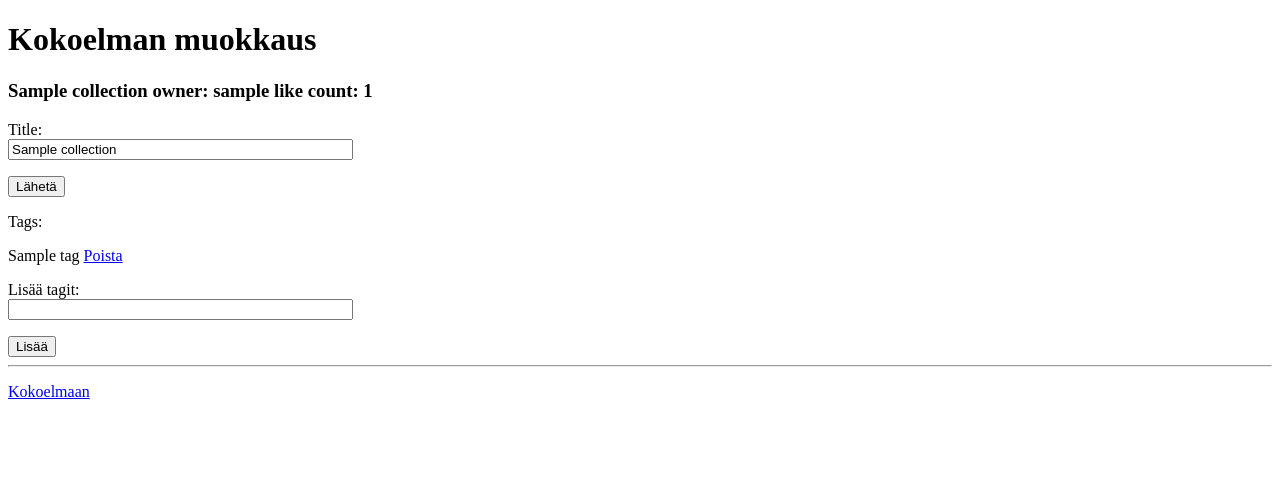
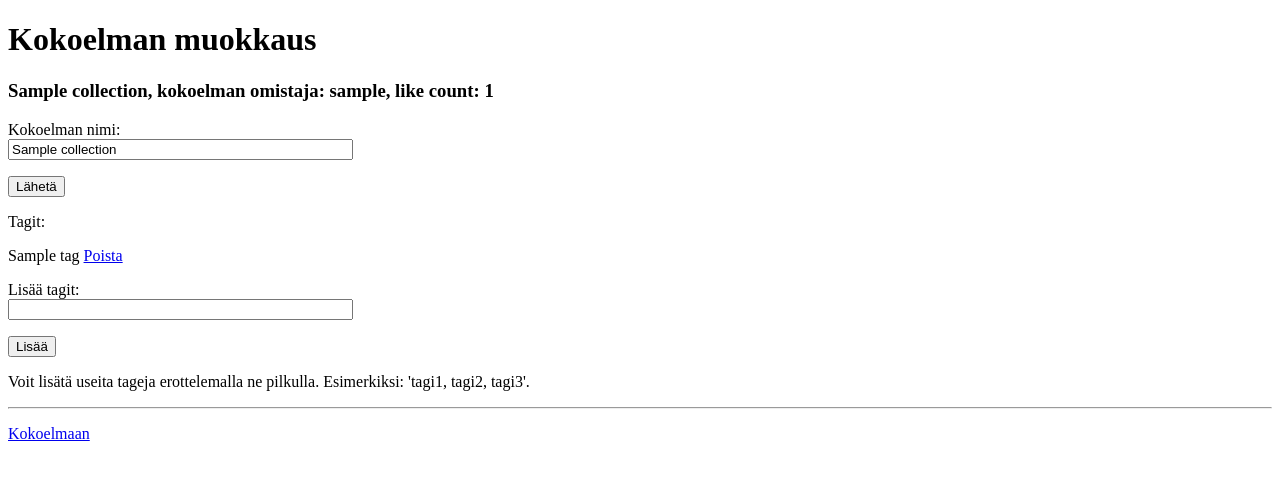
Before and after one commit to kjh/musiikkikirjasto, a Flask app: template templates/edit_collection.html in a window 1280 px wide. Shown: the top 480 px of the page. Run offline with Flask 3, Linux system fonts and the light colour scheme; the template is opened without the code that fills it: most values are stand-ins (such as "Sample title", 1, 10 or a date in 2020).

Commit message:
User interface fixes

```diff
--- a/templates/collection.html
+++ b/templates/collection.html
@@ -7,7 +7,7 @@
 
 <body>
   <h1>{{ collection.title }} owner: {{ collection.username }} like count: {{ like_count }}</h1>
-  <p> Tags:
+  <p> Tagit:
   {% for tag in tags %}
 
   {{ tag.name }}{% if not loop.last %}, {% endif %}
--- a/templates/edit_collection.html
+++ b/templates/edit_collection.html
@@ -7,15 +7,15 @@
 
 <body>
     <h1>Kokoelman muokkaus</h1>
-    <h3>{{ collection.title }} owner: {{ collection.username }} like count: {{ like_count }}</h3>
+    <h3>{{ collection.title }}, kokoelman omistaja: {{ collection.username }}, like count: {{ like_count }}</h3>
     <form action="/edit_collection/{{ collection.id }}" method="post">
         <p>
-            Title:<br />
+            Kokoelman nimi:<br />
             <input type="text" name="collection_title" maxlength="100" size="40" value="{{ collection.title }}" required />
         </p>
         <input type="submit" value="Lähetä" />
     </form>
-    <p> Tags: </p>
+    <p> Tagit: </p>
     {% for tag in tags %}
     <p>
         {{ tag.name }}
@@ -29,6 +29,7 @@
         </p>
         <input type="hidden" name="collection_id" value="{{ collection.id }}" />
         <input type="submit" value="Lisää" />
+        <p>Voit lisätä useita tageja erottelemalla ne pilkulla. Esimerkiksi: 'tagi1, tagi2, tagi3'.</p>
       </form>
       <hr />
     <p>
```
